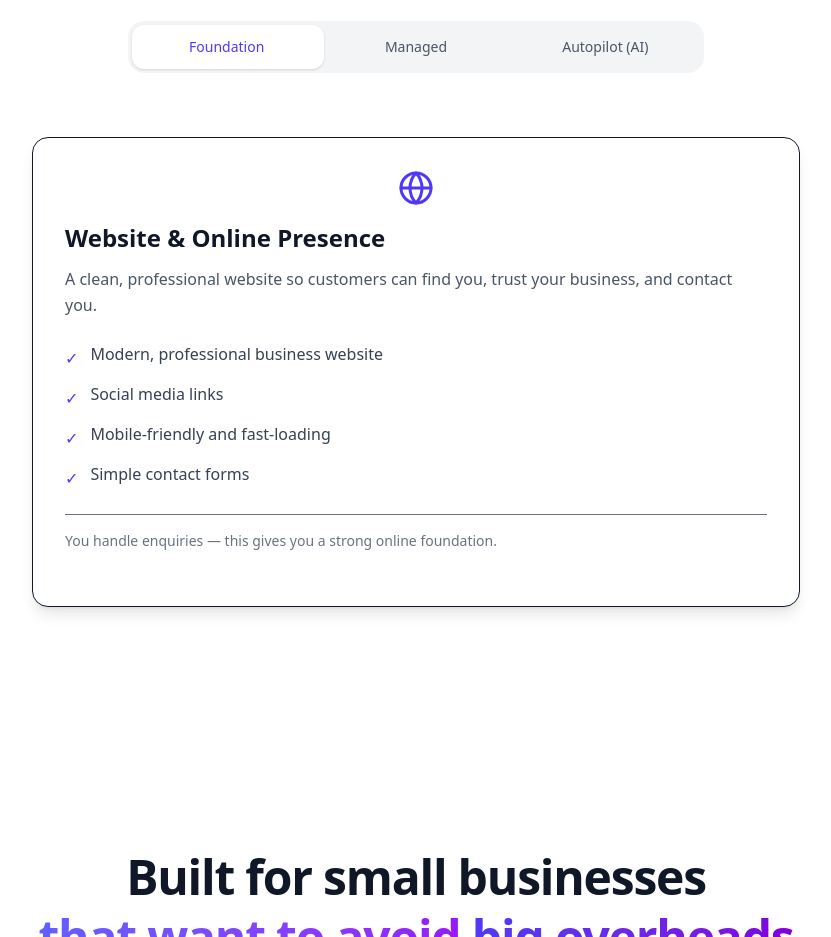
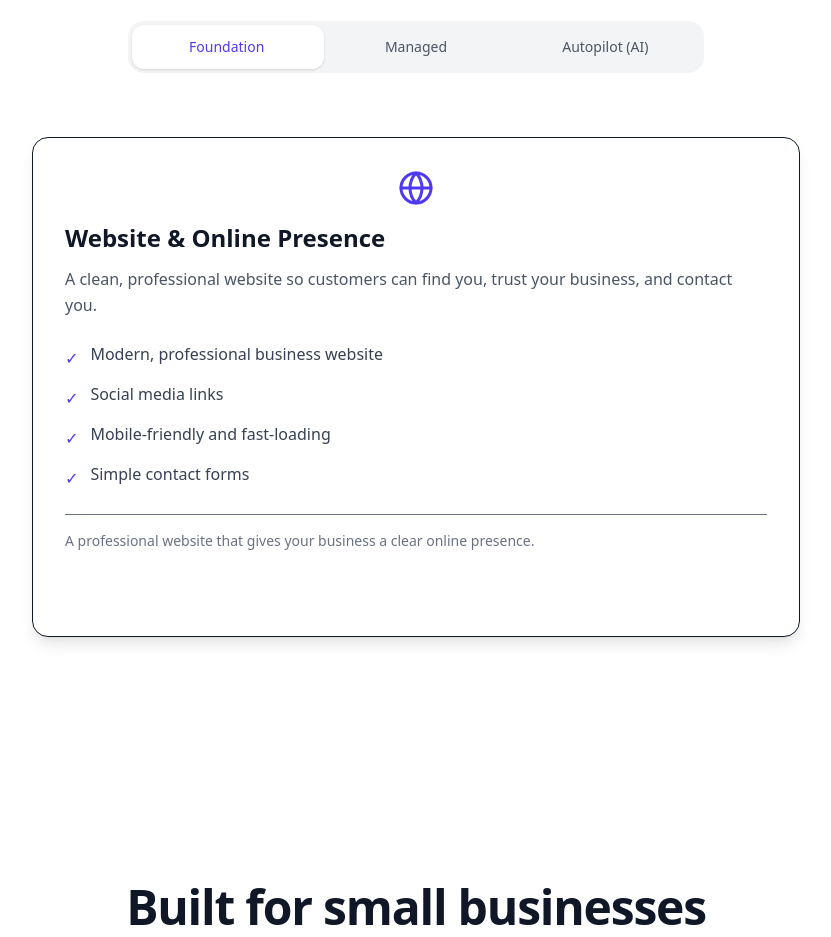
Before and after one commit to JoeWat2005/flotrafic-react-frontend, a React (Vite) app: page / in a window 1280 px wide. Shown: the part 1020-1957 px from the top of the page, without its empty margins (224-1055 px from the left). Built offline with nearby package versions, Linux system fonts and the light colour scheme.

Commit message:
card fix

```diff
--- a/src/components/WhatWeDo.tsx
+++ b/src/components/WhatWeDo.tsx
@@ -15,8 +15,7 @@ const OPTIONS = [
       "Mobile-friendly and fast-loading",
       "Simple contact forms",
     ],
-    footer:
-      "You handle enquiries — this gives you a strong online foundation.",
+    footer: "A professional website that gives your business a clear online presence."
   },
   {
     key: "enquiries",
@@ -32,8 +31,8 @@ const OPTIONS = [
       "Email notifications",
       "Organised customer messages",
     ],
-    footer:
-      "You still handle customers — just with better tools.",
+    footer: "A website with enquiry forms and online booking built in."
+
   },
   {
     key: "calls",
@@ -41,7 +40,7 @@ const OPTIONS = [
     icon: Phone,
     title: "AI Enquiries, Booking & Calls",
     description:
-      "The full setup — AI handles enquiries, bookings, and phone calls automatically, even when you’re unavailable.",
+      "The full setup: AI handles enquiries, bookings, and phone calls automatically, even when you’re unavailable.",
     points: [
       "AI-managed customer enquiries",
       "AI booking and scheduling",
@@ -49,12 +48,9 @@ const OPTIONS = [
       "Calendar and CRM integrations",
       "New features added automatically",
     ],
-    footer:
-      "AI handles customer contact so you can focus on your business.",
+    footer: "A fully automated system that handles enquiries, bookings, and calls for you."
   },
 ];
-
-
 
 export default function WhatWeDo() {
   const [index, setIndex] = useState(0);
@@ -102,12 +98,20 @@ export default function WhatWeDo() {
 
         {/* Card */}
         <div className="max-w-3xl mx-auto">
-          <div className="relative min-h-[470px]">
+          {/* 🔒 Fixed container height to fit LARGEST card */}
+          <div className="relative min-h-[520px] sm:min-h-[500px]">
             <div
               key={current.key}
-              className="absolute inset-0 border rounded-2xl p-8 shadow-lg bg-white animate-content-in"
+              className="
+                absolute inset-0
+                border rounded-2xl
+                bg-white shadow-lg
+                p-6 sm:p-8
+                animate-content-in
+                overflow-y-auto
+              "
             >
-              {/* Centered icon */}
+              {/* Icon */}
               <div className="flex justify-center mb-4">
                 <Icon className="h-9 w-9 text-indigo-600" />
               </div>
```
